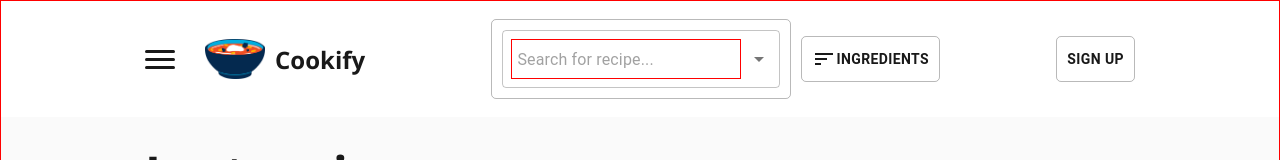
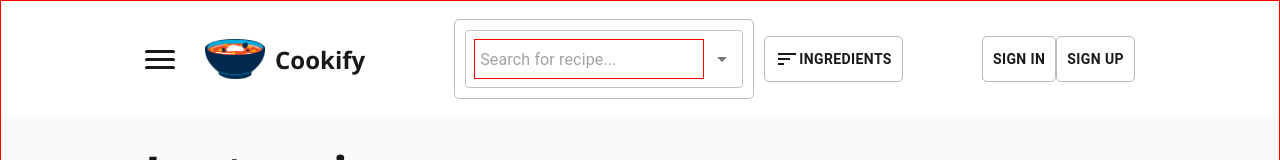
Before and after one commit to DenisTvardovskiy/cookify, a React app: page / in a window 1280 px wide. Shown: the top 160 px of the page. Built offline with nearby package versions, Linux system fonts and the light colour scheme.

Commit message:
Feature: Proper Authorization flow

```diff
--- a/src/components/Navigation/Navigation.tsx
+++ b/src/components/Navigation/Navigation.tsx
@@ -1,23 +1,26 @@
-import React, { FC } from 'react'
-import { Autocomplete, Button, Input, InputAdornment, TextField } from '@mui/material'
-import { AccountCircle, Sort } from '@mui/icons-material'
+import React, { FC } from "react";
+import { Autocomplete, Button, InputAdornment, TextField } from "@mui/material";
+import { AccountCircle, Sort } from "@mui/icons-material";
 
-import { Container } from '../Container'
-import { useGlobalElements } from '../../theme/globalElements'
-import useStyles from './style'
-import { Logo } from '../Logo'
+import { Container } from "../Container";
+import { useGlobalElements } from "../../theme/globalElements";
+import useStyles from "./style";
+import { Logo } from "../Logo";
+import { useAuthorization } from "../../hooks";
+import { Link } from "react-router-dom";
 
 interface IProps {}
 
 export const Navigation: FC = (props: IProps): JSX.Element => {
-  const classes = useStyles()
-  const globalElements = useGlobalElements()
+  const { isAuthorized, resetAuthorization } = useAuthorization();
+  const classes = useStyles();
+  const globalElements = useGlobalElements();
 
   const top100Films = [
-    { label: 'The Shawshank Redemption', year: 1994 },
-    { label: 'The Godfather', year: 1972 },
-    { label: 'The Godfather: Part II', year: 1974 },
-  ]
+    { label: "The Shawshank Redemption", year: 1994 },
+    { label: "The Godfather", year: 1972 },
+    { label: "The Godfather: Part II", year: 1974 },
+  ];
 
   return (
     <Container whiteStyle>
@@ -29,7 +32,7 @@ export const Navigation: FC = (props: IProps): JSX.Element => {
             <span></span>
           </div>
 
-          <a href='#'>
+          <a href="#">
             <Logo />
           </a>
         </div>
@@ -43,23 +46,31 @@ export const Navigation: FC = (props: IProps): JSX.Element => {
               <TextField
                 InputProps={{
                   startAdornment: (
-                    <InputAdornment position='start'>
+                    <InputAdornment position="start">
                       <AccountCircle />
                     </InputAdornment>
                   ),
                 }}
                 {...params}
-                placeholder='Search for recipe...'
+                placeholder="Search for recipe..."
               />
             )}
           />
-          <Button variant='outlined'>
+          <Button variant="outlined">
             <Sort /> Ingredients
           </Button>
         </div>
 
-        <Button variant='outlined'>Sign up</Button>
+        {!isAuthorized
+          ? (
+            <div>
+              <Button variant="outlined"><Link to="/sign-in">Sign in</Link></Button>
+              <Button variant="outlined"><Link to="/sign-up">Sign up</Link></Button>
+            </div>
+          )
+          :
+          (<Button variant="outlined" onClick={resetAuthorization}>Log Out</Button>)}
       </nav>
     </Container>
-  )
-}
+  );
+};
--- a/src/hooks/useApi.ts
+++ b/src/hooks/useApi.ts
@@ -60,7 +60,7 @@ interface IApiMealCategoriesInfoListConfig extends IApiConfig {
 export interface IUseApi {
   authorization: {
     signUp: (config: IApiAuthorizationSignUpConfig) => Promise<void>;
-    signIn: (config: IApiAuthorizationSignInConfig) => Promise<{ accessToken: string, jsonWebToken: string }>;
+    signIn: (config: IApiAuthorizationSignInConfig) => Promise<{ refreshToken: string, jsonWebToken: string }>;
     signOut: (config: IApiAuthorizationSignOutConfig) => Promise<void>;
   };
   account: {
@@ -84,20 +84,20 @@ type TUseApi = () => IUseApi;
 
 export const useApi: TUseApi = (): IUseApi => {
   const http = useHTTP();
-  const { isAuthorized, accessToken, tokenType } = useAuthorization();
+  const { isAuthorized, jsonWebToken } = useAuthorization();
 
   const headers: AxiosRequestHeaders = useMemo<AxiosRequestHeaders>(() => {
     const _headers: any = {};
 
     if (isAuthorized) {
-      _headers["Authorization"] = `${tokenType} ${accessToken}`;
+      _headers["Authorization"] = `Bearer ${jsonWebToken}`;
     }
 
     _headers["Access-Control-Allow-Origin"] = "*";
     _headers["Content-Type"] = "application/json";
 
     return _headers;
-  }, [ isAuthorized, accessToken, tokenType ]);
+  }, [ isAuthorized, jsonWebToken ]);
 
   return {
     authorization: {
@@ -114,18 +114,13 @@ export const useApi: TUseApi = (): IUseApi => {
             .catch(reject);
         });
       },
-      signIn: ({ loader, debug, password, username }) => {
+      signIn: ({ loader, debug, username, password }) => {
         return new Promise((resolve, reject) => {
-          const formData = new FormData();
-
-          formData.append("username", username);
-          formData.append("password", password);
-
-          http.request<{ accessToken: string, jsonWebToken: string }>({
+          http.request<{ refreshToken: string, jsonWebToken: string }>({
             method: "POST",
             url: `${API_URL}/users/authentication`,
-            headers: { "Content-Type": "multipart/form-data" },
-            data: formData,
+            headers,
+            data: { username, password },
             loader: !!loader ? loader : "Processing sign in...",
             debug,
           })
--- a/src/hooks/useAuthorization.ts
+++ b/src/hooks/useAuthorization.ts
@@ -6,8 +6,8 @@ import { useLoader } from "./useLoader";
 
 type TUseAuthorization = () => {
   isAuthorized: boolean;
-  accessToken: string;
-  tokenType: string;
+  jsonWebToken: string;
+  refreshToken: string;
   setAuthorization: (token: string, type?: string) => void;
   resetAuthorization: () => void;
 };
@@ -15,24 +15,24 @@ type TUseAuthorization = () => {
 export const useAuthorization: TUseAuthorization = () => {
   const loader = useLoader();
   const dispatch = useDispatch();
-  const { accessToken, tokenType } = useStore((store) => store.authorization);
-
+  const { jsonWebToken, refreshToken } = useStore((store) => store.authorization);
   const isValid = (): boolean => {
-    if (!accessToken) {
+    if (!jsonWebToken) {
       return false;
     }
 
-    const payload = jose.decodeJwt(accessToken);
+    const payload = jose.decodeJwt(jsonWebToken);
     const now = Math.round(Date.now() / 1000);
 
     return (!!payload && !!payload.exp && (payload.exp - now > 0));
   };
 
-  const setAuthorization = (token: string, type: string = "Bearer"): void => {
-    dispatch({ type: SET_AUTHORIZATION, accessToken: token, tokenType: type });
+  const setAuthorization = (token: string, refresh: string): void => {
+    dispatch({ type: SET_AUTHORIZATION, jsonWebToken: token, refreshToken: refresh });
   };
 
   const resetAuthorization = (): void => {
+    console.log('dddd')
     const logout = loader.create("Processing logout...");
 
     logout.start();
@@ -48,8 +48,8 @@ export const useAuthorization: TUseAuthorization = () => {
 
   return {
     isAuthorized: isValid(),
-    accessToken,
-    tokenType,
+    jsonWebToken,
+    refreshToken,
     setAuthorization,
     resetAuthorization,
   };
--- a/src/pages/SignIn/SignIn.tsx
+++ b/src/pages/SignIn/SignIn.tsx
@@ -1,10 +1,10 @@
 import React, { FC } from "react";
 import { FormikProvider, useFormik } from "formik";
 import * as Yup from "yup";
-
-import { useApi } from "../../hooks";
+import { useApi, useAuthorization } from "../../hooks";
 import { AuthLayout } from "../../layouts";
 import { Button, TextField } from "@mui/material";
+import { Link } from "react-router-dom";
 
 interface IProps {}
 
@@ -15,16 +15,18 @@ const validationSchema = Yup.object().shape({
 
 export const SignIn: FC<IProps> = (props: IProps): JSX.Element => {
   const api = useApi();
+  const { isAuthorized, setAuthorization } = useAuthorization();
 
   const formik = useFormik({
     initialValues: { username: "", password: "" },
     validationSchema,
-    onSubmit: (values) => api.authorization.signIn({ ...values }).then(() => console.log("log in")),
+    onSubmit: (values) => api.authorization.signIn({ ...values })
+      .then(({ refreshToken, jsonWebToken }) => setAuthorization(jsonWebToken, refreshToken)),
   });
 
   const { values, handleChange, handleSubmit, isValid, errors } = formik;
 
-  return (
+  return !isAuthorized ? (
     <AuthLayout>
       <FormikProvider value={formik}>
         <form noValidate onSubmit={handleSubmit}>
@@ -58,5 +60,10 @@ export const SignIn: FC<IProps> = (props: IProps): JSX.Element => {
         </form>
       </FormikProvider>
     </AuthLayout>
+  ) : (
+    <AuthLayout>
+      <h1>You are authorized</h1>
+      <Link to="/home">Go Home</Link>
+    </AuthLayout>
   );
 };
--- a/src/store/authorization/authorization.reducer.ts
+++ b/src/store/authorization/authorization.reducer.ts
@@ -1,23 +1,23 @@
 import { RST_AUTHORIZATION, SET_AUTHORIZATION } from "./authorization.actions";
 
 export interface IState {
-  readonly accessToken: string;
-  readonly tokenType: string;
+  readonly refreshToken: string;
+  readonly jsonWebToken: string;
 }
 
 export type TReducer = (state: IState, action: any) => IState;
 
 const initialState: IState = {
-  accessToken: "",
-  tokenType: "",
+  refreshToken: "",
+  jsonWebToken: "",
 };
 
 export const authorizationReducer: TReducer = (state: IState = initialState, action: any): IState => {
   switch (action.type) {
     case SET_AUTHORIZATION:
       return {
-        accessToken: action.accessToken,
-        tokenType: action.tokenType,
+        jsonWebToken: action.jsonWebToken,
+        refreshToken: action.refreshToken,
       };
     case RST_AUTHORIZATION:
       return { ...initialState };
```
Also changed, not shown: src/pages/Landing/Landing.tsx (+10 -12 lines).
